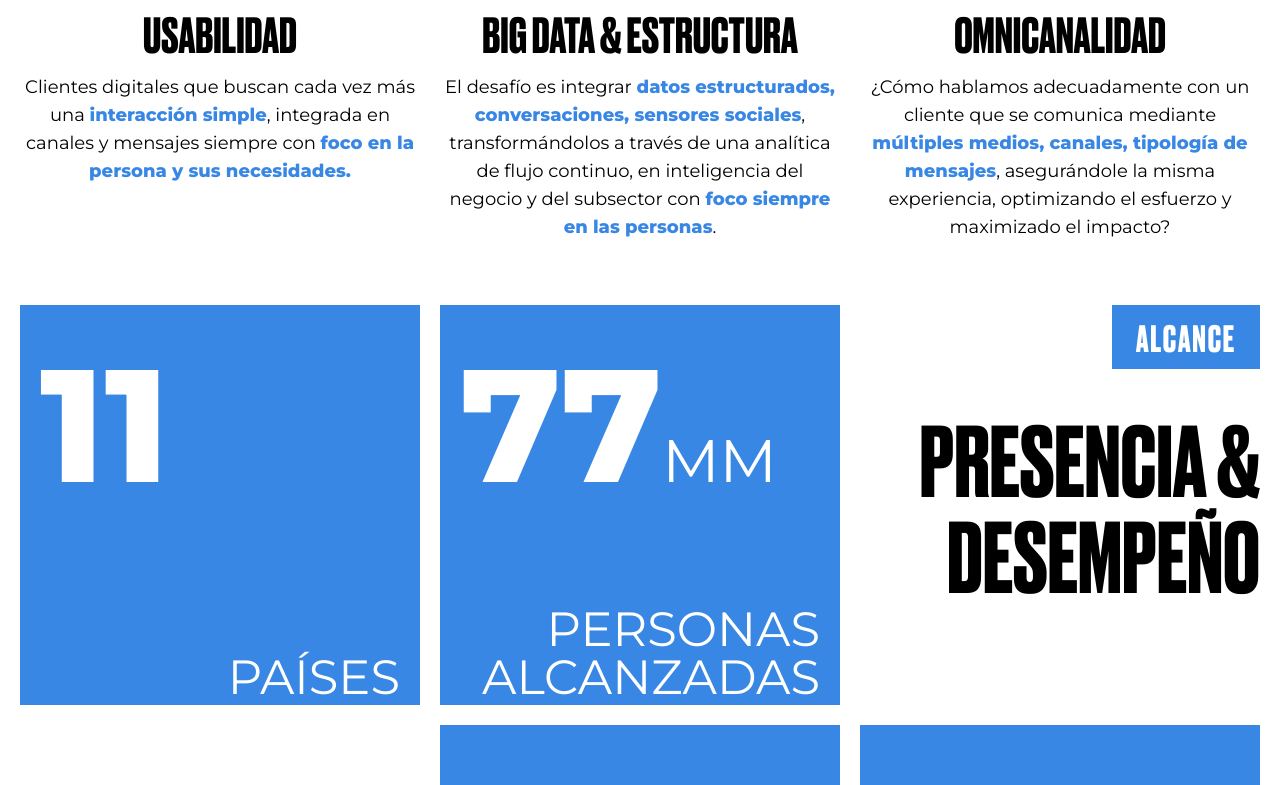
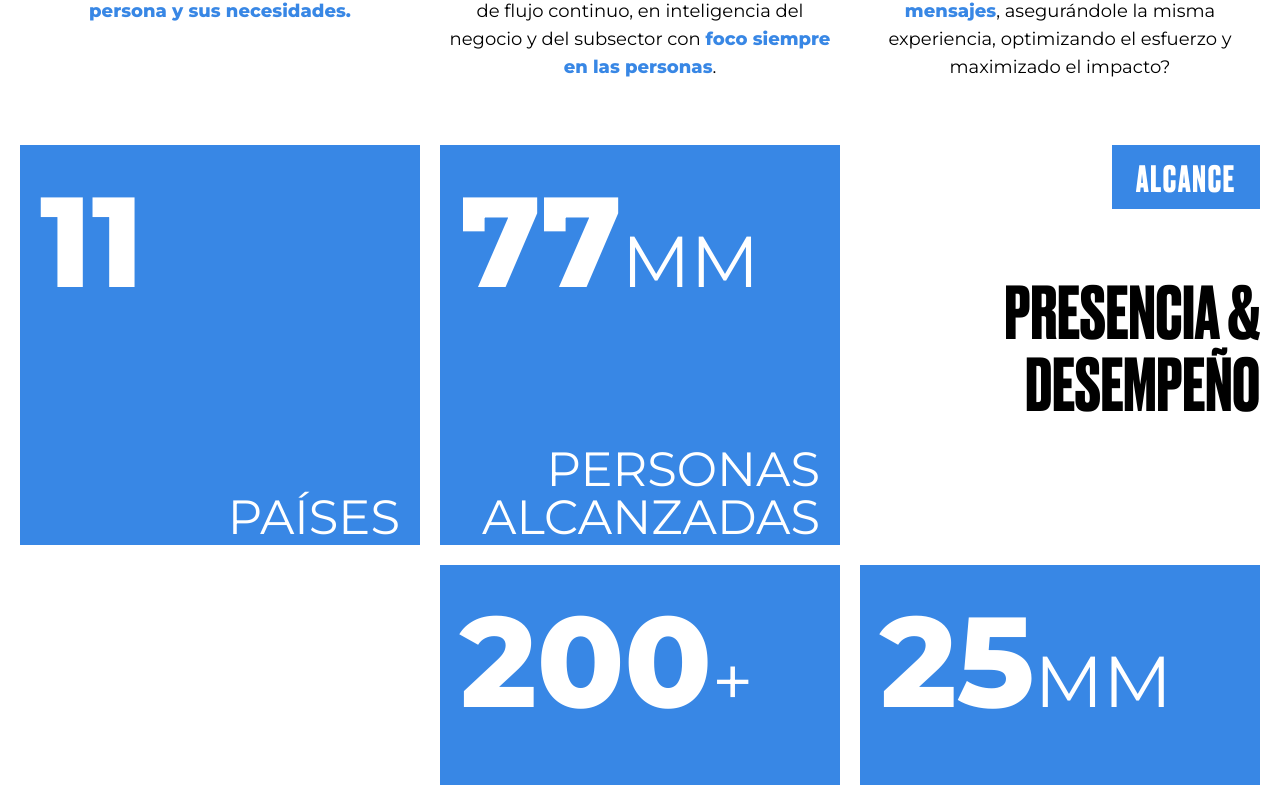
Before and after one commit to PolCarva/nsgcorp, a Next.js app: page / in a window 1280 px wide. Shown: the part 2858-3643 px from the top of the page. Built offline with nearby package versions, Linux system fonts and the light colour scheme; no server answers.

Commit message:
refactor: Update font family to use Montserrat instead of Helvetica

```diff
--- a/app/globals.css
+++ b/app/globals.css
@@ -3,7 +3,7 @@
 @tailwind utilities;
 
 :root {
-  --font-helvetica: 'Helvetica', sans-serif;
+  --font-montserrat: 'montserrat', sans-serif;
   --font-durk: 'Durk', sans-serif;
 }
 
@@ -21,8 +21,8 @@
   font-family: var(--font-durk);
 }
 
-.font-helvetica {
-  font-family: var(--font-helvetica);
+.font-montserrat {
+  font-family: var(--font-montserrat);
 }
 
 .wp-block-button {
--- a/app/layout.tsx
+++ b/app/layout.tsx
@@ -1,7 +1,7 @@
 import type { Metadata } from "next";
 import Header from "@/components/ui/Header";
 import "./globals.css";
-import { helvetica } from "@/lib/fonts";
+import { montserrat } from "@/lib/fonts";
 
 export const metadata: Metadata = {
   title: "Ns Group | Comunicación Estratégica",
@@ -19,7 +19,7 @@ export default function RootLayout({
       <head>
         <link rel="apple-touch-icon" href="/icono-ns.png" />
       </head>
-      <body className={`bg-white text-black max-w-[100svw] ${helvetica.className}`}>
+      <body className={`bg-white text-black max-w-[100svw] ${montserrat.className}`}>
         <Header />
         <main className="pt-20 md:pt-5">{children}</main>
       </body>
--- a/components/HeroSection.tsx
+++ b/components/HeroSection.tsx
@@ -1,4 +1,4 @@
-import { durk, helvetica } from "@/lib/fonts";
+import { durk, montserrat } from "@/lib/fonts";
 import React from "react";
 import Container from "./ui/Container";
 import Link from "next/link";
@@ -50,7 +50,7 @@ const HeroSection = () => {
                 <Link
                   href={"#contacto"}
                   scroll
-                  className={`${helvetica.className} w-full py-5 lg:px-[9.2%] 2xl:px-[6%] md:py-8 lg:w-fit grid group place-content-center flex-1 text-white bg-black`}
+                  className={`${montserrat.className} w-full py-5 lg:px-[9.2%] 2xl:px-[6%] md:py-8 lg:w-fit grid group place-content-center flex-1 text-white bg-black`}
                 >
                   <span className="capitalize group-hover:w-[110%] transition text-xl md:text-2xl relative">
                     Contáctanos
--- a/components/ui/AboutTexts.tsx
+++ b/components/ui/AboutTexts.tsx
@@ -5,7 +5,7 @@ const TextosQuienesSomos = () => {
   return (
     <div className="grid lg:gap-x-20 gap-y-12 md:gap-y-20 w-full grid-cols-1 mb-20 lg:mb-16 lg:grid-cols-12">
       {/* --- ABOUT --- */}
-      <div className="col-span-8 flex flex-col gap-5 mt-8 text-xl">
+      <div className="col-span-8 flex flex-col gap-5 mt-8 md:-mt-8 text-xl">
         <HeadingThree
           mobilePosition="left"
           text="Exelencia y "
--- a/components/ui/ContactForm.tsx
+++ b/components/ui/ContactForm.tsx
@@ -1,6 +1,6 @@
 "use client";
 
-import { durk, helvetica } from "@/lib/fonts";
+import { durk, montserrat } from "@/lib/fonts";
 import React, { useState } from "react";
 import toast, { Toaster } from "react-hot-toast";
 import { AiOutlineLoading3Quarters } from "react-icons/ai";
@@ -110,7 +110,7 @@ const ContactForm = () => {
   const getInputClass = (field: string) => {
     const isError = errorField.field === field;
     return `${
-      helvetica.className
+      montserrat.className
     } outline-none focus:ring-2 focus:ring-primary/30 tracking-wide text-xl border-2 border-primary w-full p-5 ${
       isError ? "border-red-500" : ""
     }`;
@@ -169,7 +169,7 @@ const ContactForm = () => {
             placeholder="Escribe el mensaje..."
             id="body_inp"
             className={`${
-              helvetica.className
+              montserrat.className
             } min-h-60 resize-y outline-none focus:ring-2 focus:ring-primary/30 tracking-wide text-xl border-2 border-primary w-full p-5 ${
               errorField.field === "body" ? "border-red-500" : ""
             }`}
--- a/components/ui/Header.tsx
+++ b/components/ui/Header.tsx
@@ -2,7 +2,7 @@
 import Image from "next/image";
 import Link from "next/link";
 import React, { useState } from "react";
-import { helvetica } from "@/lib/fonts";
+import { montserrat } from "@/lib/fonts";
 
 const navItems = [
   { name: "Nosotros", href: "/#nosotros" },
@@ -21,7 +21,7 @@ const Header = () => {
 
   return (
     <header
-      className={`${helvetica.className} w-full mx-auto fixed md:sticky top-0 right-0 left-0 bg-[url("/img/banner.webp")]  py-5 z-50`}
+      className={`${montserrat.className} w-full mx-auto fixed md:sticky top-0 right-0 left-0 bg-[url("/img/banner.webp")]  py-5 z-50`}
     >
       <div className="container 2xl:max-w-screen-xl px-5 mx-auto flex justify-between items-center">
         <Link href="/" className="max-w-32 md:max-w-max">
--- a/components/ui/HeadingThree.tsx
+++ b/components/ui/HeadingThree.tsx
@@ -17,12 +17,12 @@ const HeadingThree = ({
   return (
     <h3
       data-animate-in
-      className={`${durk.className} text-5xl lg:text-8xl uppercase ${
+      className={`${durk.className} text-5xl lg:text-7xl uppercase ${
         position === "center"
-          ? "lg:text-center"
+          ? "md:text-center"
           : position === "right"
-          ? "lg:text-right"
-          : "lg:text-left"
+          ? "md:text-right"
+          : "md:text-left"
       }
       ${
         mobilePosition === "center"
--- a/components/ui/HeadingTwo.tsx
+++ b/components/ui/HeadingTwo.tsx
@@ -4,7 +4,7 @@ import React from "react";
 const HeadingTwo = ({ top, bottom }: { top: string; bottom: string }) => {
   return (
     <h2
-      className={`${durk.className} w-full tracking-wide text-8xl md:text-9xl lg:text-[14rem] 2xl:text-[16em] uppercase`}
+      className={`${durk.className} w-full tracking-wide text-8xl md:text-9xl lg:text-[12rem] xl:text-[14rem] 2xl:text-[16em] uppercase`}
     >
       <span className="block md:mb-[-0.2em]">{top}</span> {" "}
       <span className="block text-end">{bottom}</span>
--- a/components/ui/PresenceAndPerformanceCard.tsx
+++ b/components/ui/PresenceAndPerformanceCard.tsx
@@ -14,13 +14,13 @@ const PresenceAndPerformanceCard = ({
       className="bg-primary aspect-square text-white relative order-1"
       data-animate-in
     >
-      <p className="text-[8rem] md:text-[5rem] lg:text-[10rem] absolute aspect-square left-5 font-bold">
+      <p className="text-[8rem] md:text-[4rem] lg:text-[7rem] xl:text-[8rem] absolute aspect-square left-5 font-bold">
         <span data-animate-increasing-number>{number}</span>
-        <span className="text-6xl lg:text-6xl 2xl:text-7xl font-normal">
+        <span className="text-6xl md:text-4xl lg:text-5xl xl:text-7xl font-normal">
           {mesure}
         </span>
       </p>
-      <p className="text-5xl md:text-2xl lg:text-5xl 2xl:text-5xl uppercase absolute leading-[80%] bottom-1 right-5 text-right">
+      <p className="text-5xl md:text-2xl lg:text-4xl xl:text-5xl uppercase absolute leading-[80%] bottom-1 right-5 text-right">
         {text}
       </p>
     </div>
--- a/lib/fonts.ts
+++ b/lib/fonts.ts
@@ -5,18 +5,18 @@ import localfont from "next/font/local";
 /* export const helvetica = localfont({
   src: [
     {
-      path: "../public/fonts/helvetica/Helvetica.ttf",
+      path: "../public/fonts/helvetica/helvetica.ttf",
       weight: "400",
     },
     {
-      path: "../public/fonts/helvetica/Helvetica-Bold.ttf",
+      path: "../public/fonts/helvetica/helvetica-Bold.ttf",
       weight: "800",
     },
   ],
   variable: "--font-helvetica",
 }); */
 
-export const helvetica = localfont({
+export const montserrat = localfont({
   src: [
     {
       path: "../public/fonts/montserrat/Montserrat-VariableFont_wght.ttf",
@@ -27,7 +27,7 @@ export const helvetica = localfont({
       weight: "800",
     },
   ],
-  variable: "--font-helvetica",
+  variable: "--font-montserrat",
 });
 
 export const durk = localfont({
--- a/tailwind.config.ts
+++ b/tailwind.config.ts
@@ -26,7 +26,7 @@ const config: Config = {
         }
       },
       fontFamily: {
-        helvetica: ["var(--font-helvetica)"],
+        montserrat: ["var(--font-montserrat)"],
         durk: ["var(--font-durk)"],
       },
     },
```
